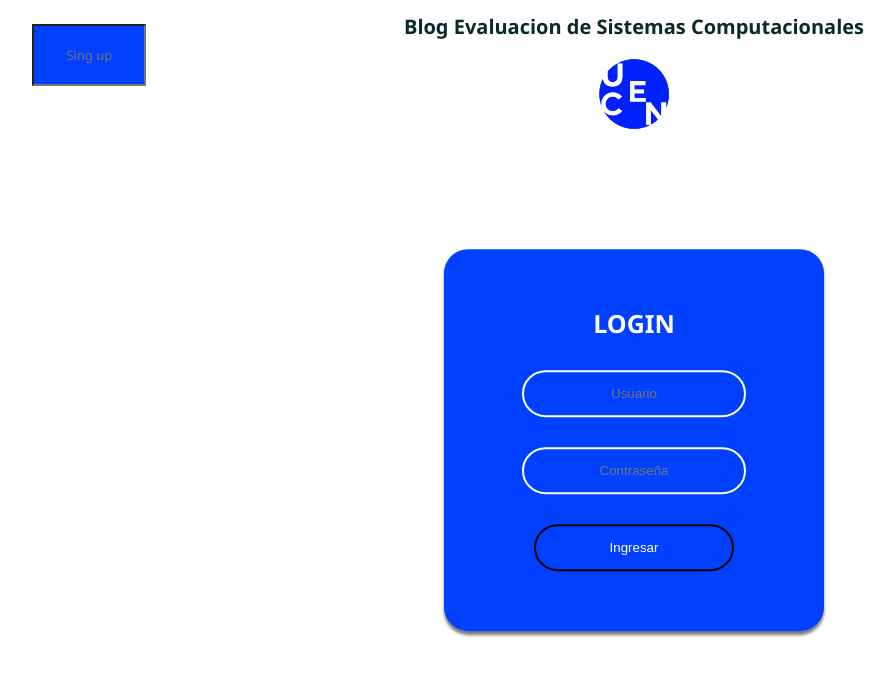
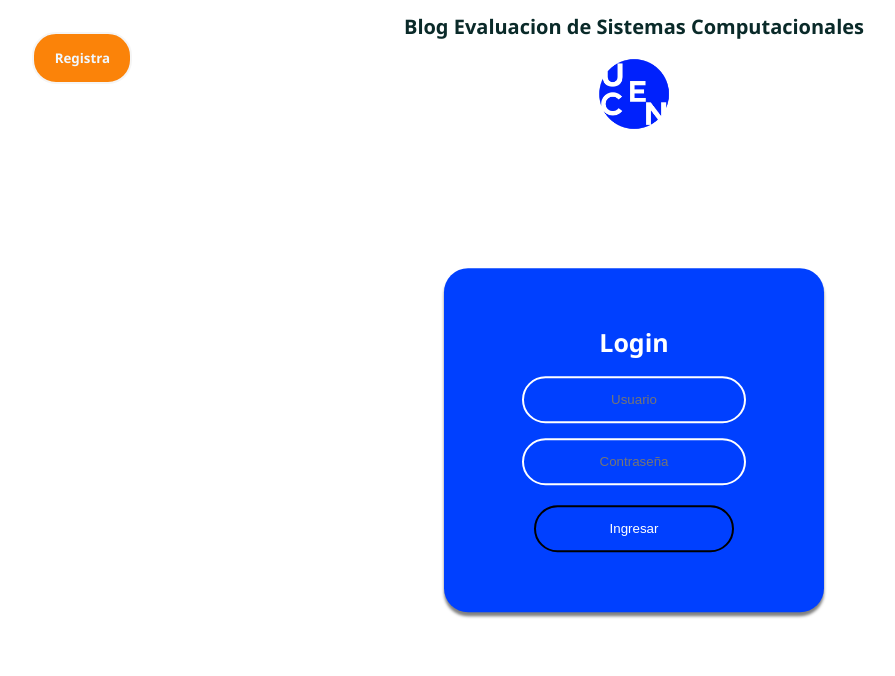
Before and after one commit to alfonsoopazom/Evaluacion-sistemas-computacionales, a PHP site: page /inicio.html in a window 1280 px wide. Shown: the top 676 px of the page, without its empty margins (6-901 px from the left). Run offline with PHP 8.4, Linux system fonts and the light colour scheme.

Commit message:
Se agrega formulario

```diff
--- a/css/estilos.css
+++ b/css/estilos.css
@@ -13,7 +13,14 @@ body{
     font-size: 10px;
     font-family: 'Segoe UI', Tahoma, Geneva, Verdana, sans-serif;
 }
-
+.cabecera h1{
+    text-align: center;
+}
+/*Centrado de logo para l archivo formulario de registro*/
+.cabecera img{
+    display: block;
+    margin: auto;
+}
 /*Estilo general del cuadro de login*/
 .box{
     width: 300px;
@@ -30,10 +37,11 @@ body{
 
 .box h1{
     color:white;
-    text-transform: uppercase;
+    text-transform: capitalize;
     font-weight: 200px;
     font-style: unset;
     font-size: 25px;
+
 }
 
 /*Estilo general de los cuadros de usuario y contraseña*/
@@ -42,7 +50,7 @@ body{
     background: none;
     border:0 ;
     display: block;
-    margin: 30px auto;
+    margin: 15px auto;
     text-align: center;
     border:  2px solid white ;
     padding: 14px 10px;
@@ -77,16 +85,24 @@ body{
     cursor: pointer;
 }
 
-.btn input[type="text"]{
+.btn input[type="submit"]{
+font-weight: 600;
+font-style: normal;
+font-family: 'Segoe UI', Tahoma, Geneva, Verdana, sans-serif;
+text-align: center;
+position: absolute;
+padding: 15px;
+display: block;
+top: 4%;
+left: 3%;
+background:#FB8309;
+width: 100px;
+color: aliceblue;
+border: 2px solid whitesmoke;
+border-radius: 24px;
+transition: 0.25s;
+cursor: pointer;
 
-text-align: center;
-font-size: small;
-font-family: 'Segoe UI', Tahoma, Geneva, Verdana, sans-serif;
-position: absolute;
-padding: 20px;
-top: 3%;
-left: 3%;
-background: #0040FF;
-width: 70px;
+
 
 }
--- a/inicio.html
+++ b/inicio.html
@@ -3,7 +3,7 @@
 <head>
     <meta charset="UTF-8">
     <meta name="viewport" content="width=device-width, initial-scale=1.0">
-    <title>Document</title>
+    <title>Blog de ESC</title>
     <link rel="stylesheet" href="css/estilos.css">
 </head>
 <body>
@@ -23,9 +23,10 @@
         <input type="submit" name="boton" value="Ingresar">
 
     </form>
-    <div class="btn">
-        <input type="text" name="" placeholder="Sing up"></input>
-    </div>
-
+    <form class="btn" action="formulario.html">
+        <div>
+            <input type="submit" name="boton1" value="Registra"></input>
+        </div>
+    </form>
 </body>
 </html>
```
Also changed, not shown: formulario.html (added, +25 -0 lines).
